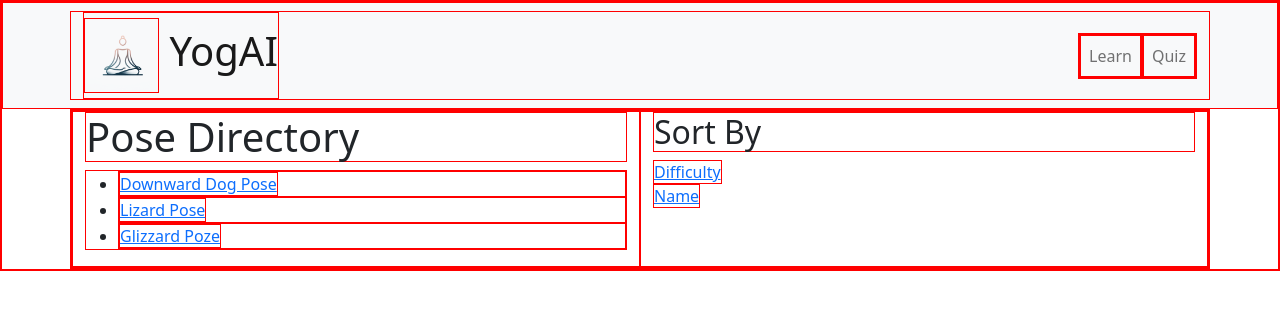
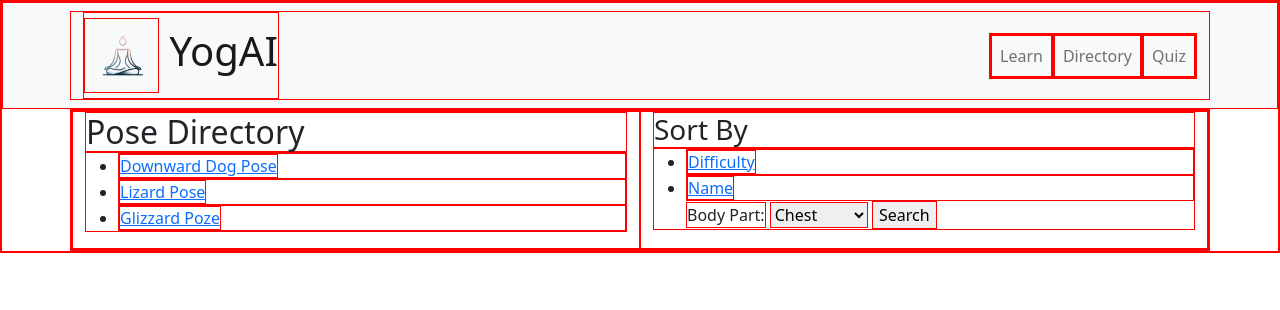
Before and after one commit to A-Chaudhary/YogAI, a Flask app: page /directory in a window 1280 px wide. Shown: the top 310 px of the page. Run offline with Flask 3, Linux system fonts and the light colour scheme; some libraries are stand-ins or nearby versions.

Commit message:
Added body search

```diff
--- a/server.py
+++ b/server.py
@@ -44,6 +44,7 @@ def hello_world():
 @app.route('/directory')
 def directory():
     sort_by = request.args.get('sort_by')
+    body_part = request.args.get('body_part')
     global data
 
     poses = [data[str(id)] for id in range(num_poses)]
@@ -52,6 +53,11 @@ def directory():
         sorted_poses = sorted(poses, key=lambda x: x["name"])
     elif sort_by == "difficulty":
         sorted_poses = sorted(poses, key=lambda x: x["difficulty"])
+        print(sorted_poses)
+    elif body_part is not None:
+        for pose in poses:
+            print(pose['benefits'])
+        sorted_poses = [pose for pose in poses if body_part.lower() in pose['benefits'].lower()]
     else:
         sorted_poses = poses
 
@@ -64,5 +70,10 @@ def learn(id=None):
 
     return render_template('learn.html', pose=pose)
 
+
+@app.route('/quiz')
+def quiz():
+    return render_template('quiz.html')
+
 if __name__ == '__main__':
     app.run(debug = True)
--- /dev/null
+++ b/static/directory.js
@@ -0,0 +1,13 @@
+
+function searchByBodyPart() {
+    var selectedBodyPart = $("#bodyPartSelect").val();
+    window.location.href = "/directory?body_part=" + selectedBodyPart;
+}
+
+$(document).ready(()=>{
+    console.log('hello');
+    $('#bodyPartSearchButton').click(()=>{
+        console.log($('#bodyPartSelect').val());
+        searchByBodyPart()
+    });
+});
--- a/templates/directory.html
+++ b/templates/directory.html
@@ -1,11 +1,11 @@
 {% extends "layout.html" %}
 
 {% block content %}
-<script src="{{ url_for('static', filename = 'index.js') }}"></script>
+<script src="{{ url_for('static', filename = 'directory.js') }}"></script>
 <div class="container">
     <div class="row">
         <div class="col-6">
-            <h1>Pose Directory</h1>
+            <div class="display-4 fs-2">Pose Directory</div>
                 <ul>
                     {% for pose in poses %}
                         <li><a href="/learn/{{pose.id}}">{{pose.name}}</a></li>
@@ -13,10 +13,22 @@
                 </ul>
         </div>
         <div class="col-6">
-            <h2>Sort By</h2>
-            <a href="/directory?sort_by=difficulty">Difficulty</a>
-            <br>
-            <a href="/directory?sort_by=name">Name</a>
+            <div class="display-4 fs-3">Sort By</div>
+            <ul>
+                <li><a href="/directory?sort_by=difficulty">Difficulty</a></li>
+                <li><a href="/directory?sort_by=name">Name</a></li>
+                <label for="bodyPartSelect">Body Part:</label>
+                <select id="bodyPartSelect">
+                    <option value="chest">Chest</option>
+                    <option value="shoulder">Shoulders</option>
+                    <option value="arms">Arms</option>
+                    <option value="core">Core</option>
+                    <option value="leg">Legs</option>
+                    <option value="hip">Hips</option>
+                    <option value="back">Back</option>
+                </select>
+                <button id="bodyPartSearchButton">Search</button>
+            </ul>
         </div>
     </div>
 </div>
--- a/templates/index.html
+++ b/templates/index.html
@@ -8,7 +8,7 @@
             <h1 class="display-4">Welcome to YogAI</h1>
             <p class="lead">Your ultimate destination for yoga teachings and practices.</p>
             <p>Whether you're a beginner or an experienced yogi, YogAI offers a wide range of resources to enhance your yoga journey.</p>
-            <a href="/learn" class="btn btn-primary btn-lg">Start Learning</a>
+            <a href="/learn/0" class="btn btn-primary btn-lg">Start Learning</a>
         </div>
         <!-- <div class="col-md-6">
             <img src="{{ url_for('static', filename = 'yoga_home.jpg') }}" alt="Yoga Image" class="img-fluid rounded">
--- a/templates/layout.html
+++ b/templates/layout.html
@@ -12,7 +12,6 @@
     <!-- JQuery -->
     <script src="http://code.jquery.com/jquery-3.3.1.min.js"></script>
     <script src="https://code.jquery.com/ui/1.12.0/jquery-ui.min.js"></script>
-    <script src="{{url_for('static', filename='search.js')}}"></script>
 </head>
 <body>
     <nav class="navbar navbar-expand-lg navbar-light bg-light">
@@ -23,7 +22,10 @@
             </a>
             <ul class="navbar-nav">
                 <li class="nav-item">
-                    <a class="nav-link" href="/learn">Learn</a>
+                    <a class="nav-link" href="/learn/0">Learn</a>
+                </li>
+                <li class="nav-item">
+                    <a class="nav-link" href="/directory">Directory</a>
                 </li>
                 <li class="nav-item">
                     <a class="nav-link" href="/quiz">Quiz</a>
```
